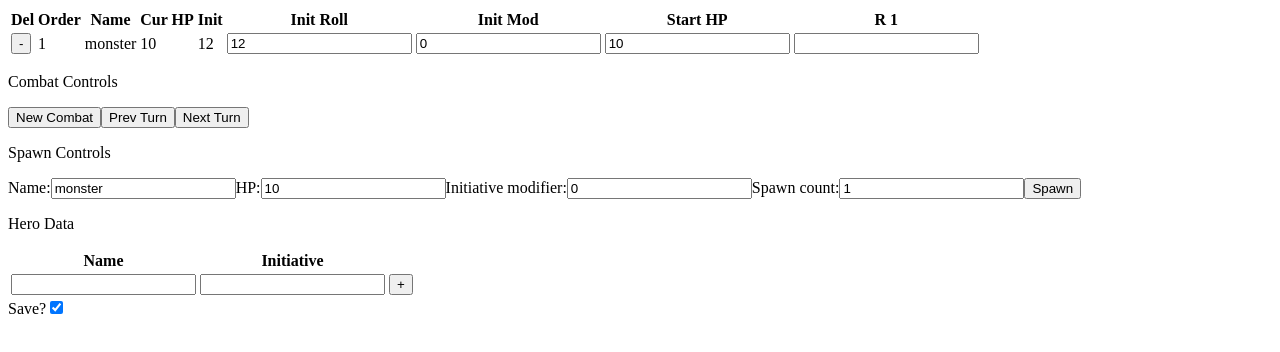
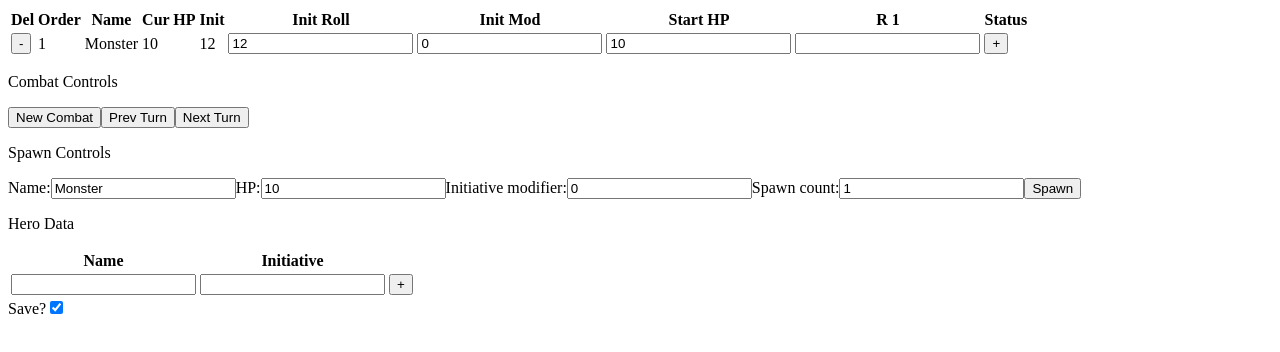
Before and after one commit to KarlisZ/dnd-combat-manager, a React app: page / in a window 1280 px wide. Both pictures are taken after a click on the button "Spawn". Shown: the top 352 px of the page. Built offline with nearby package versions, Linux system fonts and the light colour scheme; the HTML template or start-up script is replaced by a standard one.

Commit message:
Working status tracking

```diff
--- /dev/null
+++ b/src/controller/LocalStorageController.ts
@@ -0,0 +1,3 @@
+export class LocalStorageController {
+
+}
--- a/src/controller/MainController.ts
+++ b/src/controller/MainController.ts
@@ -1,11 +1,7 @@
 import { v4 as uuid } from 'uuid';
-import { MainModel, UnitData } from '../model/MainModel';
+import { MainModel, StatusData, UnitData } from '../model/MainModel';
 
 
-
-interface RoundData {
-    hpChange: {id:string, value:number}[];
-}
 
 export interface HeroData {
     name: string;
@@ -18,6 +14,36 @@ export interface SpawnData {
     initiativeMod:number,
     count:number,
 }
+
+// export const UnitCondition = {
+//     Blinded: "Blinded",
+//     Charmed: "Charmed",
+//     Deafened: "Deafened",
+//     Frightened: "Frightened",
+//     Incapacitated: "Incapacitated",
+//     Invisible: "Invisible",
+//     Paralyzed: "Paralyzed",
+//     Poisoned: "Poisoned",
+//     Prone: "Prone",
+//     Stunned: "Stunned",
+//     Restrained: "Restrained",
+// }
+
+export enum UnitCondition {
+    Blinded,
+    Charmed,
+    Deafened,
+    Frightened,
+    Incapacitated,
+    Invisible,
+    Paralyzed,
+    Poisoned,
+    Prone,
+    Stunned,
+    Restrained,
+}
+
+
 
 
 export class MainController {
@@ -49,12 +75,22 @@ export class MainController {
         });
     }
 
-    private addUnit = (unitData:Omit<UnitData, "order" | "uuid" | "roundHp">, pushNotUnshift = true) => {
+    public getStatuses(unit: UnitData, round: number):StatusData[] {
+        const activeStatuses: StatusData[] = [];
+        for (let i=0; i<round; i++) {
+            const statuses = unit.roundStatus[i];
+            activeStatuses.push(...statuses.filter(s => s.endsRound >= round));
+        }
+        return activeStatuses;
+    }
+
+    private addUnit = (unitData:Omit<UnitData, "order" | "uuid" | "roundHp" | "roundStatus">, pushNotUnshift = true) => {
         const data:UnitData = {
             ...unitData,
             order: 0,
             uuid: uuid(),
             roundHp: new Array(100).fill(0),
+            roundStatus: Array.from(new Array(100), () => []),
         };
 
         if(pushNotUnshift) {
@@ -74,11 +110,26 @@ export class MainController {
     }
 
 
+    public addStatus = (id: string, round: number, duration:number, statusId:UnitCondition) => {
+        const unit = this.model.allUnits.find(u => u.uuid === id);
+        if(!unit) throw new Error(`no such unit ${id}`);
+        const endsRound = round+duration;
+        const activeStatuses = this.getStatuses(unit, round);
+        const possibleDuplicate = activeStatuses.find(s => s.statusId === statusId);
+        if(possibleDuplicate) {
+            possibleDuplicate.endsRound = Math.max(endsRound, possibleDuplicate.endsRound);
+        } else {
+            unit.roundStatus[round-1].push({statusId, endsRound});
+        }
+
+        this.onUpdate?.();
+    }
+
     public addHpChange = (id: string, round: number, value:number) => {
         const unit = this.model.allUnits.find(u => u.uuid === id);
         if(!unit) throw new Error(`no such unit ${id}`);
 
-        unit.roundHp[round] = value;
+        unit.roundHp[round-1] = value;
         this.updateHp(unit);
         this.onUpdate?.();
     }
@@ -117,6 +168,7 @@ export class MainController {
         unit.currentHp = unit.startingHp + hpChange;
     }
 
+
     private updateOrder():void {
         const sorted = [...this.model.allUnits].sort((a,b) => b.initiative - a.initiative);
         for(let i = 0; i< sorted.length; i++) {
--- a/src/model/MainModel.ts
+++ b/src/model/MainModel.ts
@@ -1,3 +1,8 @@
+import { UnitCondition } from "../controller/MainController";
+
+export interface StatusData {
+    statusId:UnitCondition, endsRound:number
+}
 export interface UnitData {
     order: number;
     name: string;
@@ -8,6 +13,7 @@ export interface UnitData {
     startingHp: number;
     uuid: string;
     roundHp: number[];
+    roundStatus: StatusData[][];
 }
 
 
--- a/src/view/CombatTable.tsx
+++ b/src/view/CombatTable.tsx
@@ -1,21 +1,22 @@
-import {ChangeEventHandler, Component, FormEventHandler, KeyboardEventHandler} from "react";
-import { MainController } from "../controller/MainController";
+import React, {ChangeEventHandler, Component, FormEventHandler, KeyboardEventHandler} from "react";
+import { MainController, UnitCondition } from "../controller/MainController";
 import { UnitData } from "../model/MainModel";
 import { CombatControls } from "./CombatControls";
 
 
-export class CombatTable extends Component<{controller:MainController, allUnits:UnitData[]}, {turnNum:number}> {
-    public state = {
+export class CombatTable extends Component<{controller:MainController, allUnits:UnitData[]}, {turnNum:number, showStatusIds:string[]}> {
+    public state: {turnNum:number, showStatusIds:string[]} = {
         turnNum : 1,
+        showStatusIds: [],
     }
-    private roundsNum: number = 1;
+    private activeRound: number = 1;
 
     public render(){
         const allUnits = this.props.allUnits;
         const rows = this.createUnitRows(allUnits);
         const roundHeaders = [];
-        for (let i = 0; i<this.roundsNum; i++) {
-            const isActiveRound = this.roundsNum === i+1;
+        for (let i = 0; i<this.activeRound; i++) {
+            const isActiveRound = this.activeRound === i+1;
             roundHeaders.push(<th key={`round-${i}`} className={isActiveRound ? "active-round-cell" : undefined}>R {i+1}</th>)
         }
         return allUnits.length
@@ -32,6 +33,7 @@ export class CombatTable extends Component<{controller:MainController, allUnits:
                         <th>Init Mod</th>
                         <th>Start HP</th>
                         {roundHeaders}
+                        <th>Status</th>
                     </tr>
                     </thead>
                     <tbody>
@@ -46,7 +48,7 @@ export class CombatTable extends Component<{controller:MainController, allUnits:
 
     private onNextTurn = () => {
         if(this.state.turnNum === this.props.allUnits.length) {
-            this.roundsNum++;
+            this.activeRound++;
             this.setState({turnNum:1});
         } else {
             this.setState({turnNum:this.state.turnNum + 1});
@@ -56,7 +58,7 @@ export class CombatTable extends Component<{controller:MainController, allUnits:
 
     private onPrevTurn = () => {
         if(this.state.turnNum === 1) {
-            this.roundsNum = Math.max(this.roundsNum-1, 1);
+            this.activeRound = Math.max(this.activeRound-1, 1);
             this.setState({turnNum:this.props.allUnits.length});
         } else {
             this.setState({turnNum:this.state.turnNum -1});
@@ -64,26 +66,26 @@ export class CombatTable extends Component<{controller:MainController, allUnits:
     }
 
     public onNewCombat = () => {
-        this.roundsNum = 1;
+        this.activeRound = 1;
         this.setState({turnNum: 1});
     }
 
     private createUnitRows(allUnits:UnitData[]):JSX.Element[] {
         const allRows:JSX.Element[] = []
-        for(let i = 0; i < allUnits.length; i++) {
-            const unitData = allUnits[i];
+        for(let unitNum = 0; unitNum < allUnits.length; unitNum++) {
+            const unitData = allUnits[unitNum];
             const hpChangeRows:JSX.Element[] = [];
             const isUnitTurn = this.state.turnNum === unitData.order;
-            for(let ii = 0; ii < this.roundsNum; ii++) {
-                const isCurrentRound = this.roundsNum === ii+1;
+            for(let roundNum = 0; roundNum < this.activeRound; roundNum++) {
+                const isCurrentRound = this.activeRound === roundNum+1;
                 hpChangeRows.push(
-                    <td key={`hpChange-${unitData.uuid}-round-${ii}`} className={isCurrentRound ? "active-round-cell" : undefined}>
+                    <td key={`hpChange-${unitData.uuid}-round-${roundNum}`} className={isCurrentRound ? "active-round-cell" : undefined}>
                         <input
                             type="text"
                             className="hp-change-input"
-                            defaultValue={unitData.roundHp[ii] > 0 ? unitData.roundHp[ii] : undefined}
+                            defaultValue={unitData.roundHp[roundNum] > 0 ? unitData.roundHp[roundNum] : undefined}
                             pattern="[\d\-\+\*\/]+"
-                            id={`${ii}::${unitData.uuid}`}
+                            id={unitData.uuid}
                             onChange={this.onHpChange}
                             onKeyDown={this.onInputKeyDown}
                         />
@@ -91,7 +93,29 @@ export class CombatTable extends Component<{controller:MainController, allUnits:
                 );
             }
 
-            const isBadHp = unitData.currentHp <= 0;
+            const currentStatuses = this.props.controller.getStatuses(unitData, this.activeRound);
+            let statusInfo = [];
+            for (const status of currentStatuses) {
+                statusInfo.push(<p className="status-info-text" key={UnitCondition[status.statusId]}>{`${UnitCondition[status.statusId]}, ${status.endsRound - this.activeRound}r`}</p>)
+            }
+
+            const isBadHp = unitData.currentHp < 1;
+            let statusInfoOrInput;
+            if(this.state.showStatusIds.includes(unitData.uuid) ){
+                const statusOptions = getEnumStrings(UnitCondition).map(k => <option key={k} value={k}>{k}</option>)
+                statusInfoOrInput = <>
+                    <select id="status-select" autoFocus={true} key="status-select">{statusOptions}</select>
+                    <input id="status-duration" type="number" defaultValue="1" key="status-duration"/>
+                    <input type="button" name="add status" id={`${unitData.uuid}`} value="Add" onClick={this.addStatusInput} key="add-status"/>
+                </>;
+            } else {
+                statusInfoOrInput =
+                    <>
+                        {statusInfo}
+                        <input key="add-status" type="button" name="add status" id={unitData.uuid} value="+" onClick={this.showStatusInpt}/>
+                    </>;
+            }
+
             const newRow = <tr key={`unit-data-${unitData.uuid}`} className={isUnitTurn ? "active-turn" : undefined}>
                 <td><input type="button" name="remove" id={unitData.uuid} value="-" onClick={this.removeUnit}/></td>
                 <td>{unitData.order}</td>
@@ -102,12 +126,27 @@ export class CombatTable extends Component<{controller:MainController, allUnits:
                 <td><input type="number" id={unitData.uuid} defaultValue={unitData.initiativeMod} onKeyDown={this.onInputKeyDown} onChange={this.onInitiativeModChange}/></td>
                 <td><input type="number" id={unitData.uuid} defaultValue={unitData.startingHp} onKeyDown={this.onInputKeyDown} onChange={this.onStartingHpChange}></input></td>
                 {hpChangeRows}
+                <td>{statusInfoOrInput}</td>
             </tr>;
 
             allRows.push(newRow);
         }
 
         return allRows;
+    }
+
+    private addStatusInput: FormEventHandler<HTMLInputElement> = e => {
+        const id = e.currentTarget.id;
+        const duration = Number.parseInt(e.currentTarget.parentElement?.querySelector<HTMLInputElement>("#status-duration")?.value ?? "1");
+        const statusIndex = e.currentTarget.parentElement?.querySelector<HTMLSelectElement>("#status-select")?.selectedIndex;
+        if(statusIndex === undefined) throw new Error("Invalid status");
+        this.props.controller.addStatus(id, this.activeRound, duration, statusIndex);
+        this.setState(prevState => ({showStatusIds:prevState.showStatusIds.filter(i => i !== id)}))
+    }
+
+    private showStatusInpt: FormEventHandler<HTMLInputElement> = e => {
+        const id = e.currentTarget.id;
+        this.setState(prevState => ({showStatusIds:[...prevState.showStatusIds, id]}));
     }
 
     private onStartingHpChange: ChangeEventHandler<HTMLInputElement> = e => {
@@ -144,8 +183,8 @@ export class CombatTable extends Component<{controller:MainController, allUnits:
 
         if(Number.isNaN(value)) return;
 
-        const [round, id] = e.currentTarget.id.split("::");
-        this.props.controller.addHpChange(id, Number.parseInt(round), value);
+        const id = e.currentTarget.id;
+        this.props.controller.addHpChange(id, this.activeRound, value);
     }
 
     private removeUnit: FormEventHandler<HTMLInputElement> = e => {
@@ -153,3 +192,7 @@ export class CombatTable extends Component<{controller:MainController, allUnits:
         this.props.controller.removeUnit(uuid);
     }
 }
+
+function getEnumStrings (e:Object): string[] {
+    return Object.values(e).filter(isNaN);
+}
--- a/src/view/SpawnControls.tsx
+++ b/src/view/SpawnControls.tsx
@@ -2,7 +2,7 @@ import {Component, FormEventHandler} from "react";
 import { SpawnData } from "../controller/MainController";
 
 export class SpawnControls extends Component<{onSubmit:(spawnData:SpawnData) => void}> {
-    private name = "monster";
+    private name = "Monster";
     private hp = "10";
     private init = "0";
     private count = "1";
```
Also changed, not shown: 1 other file (tests, documents, lock files or other folders).
